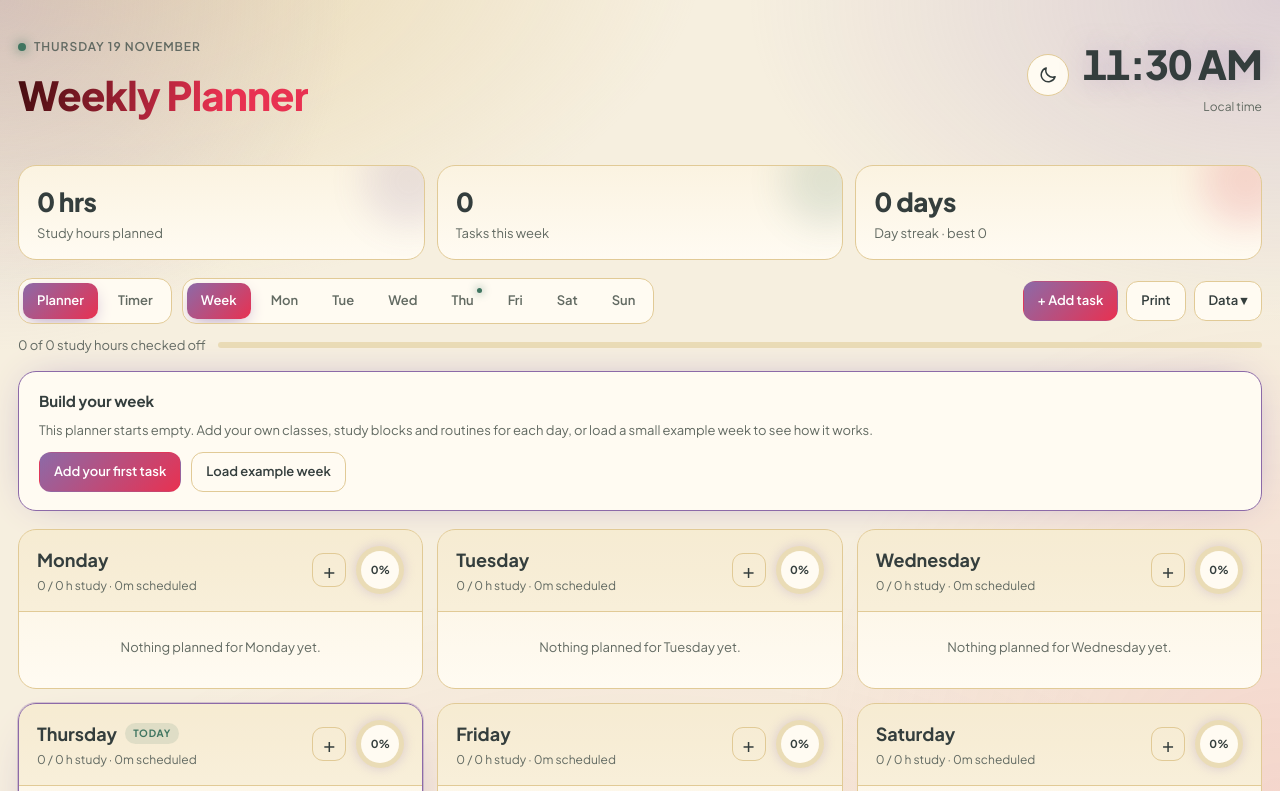
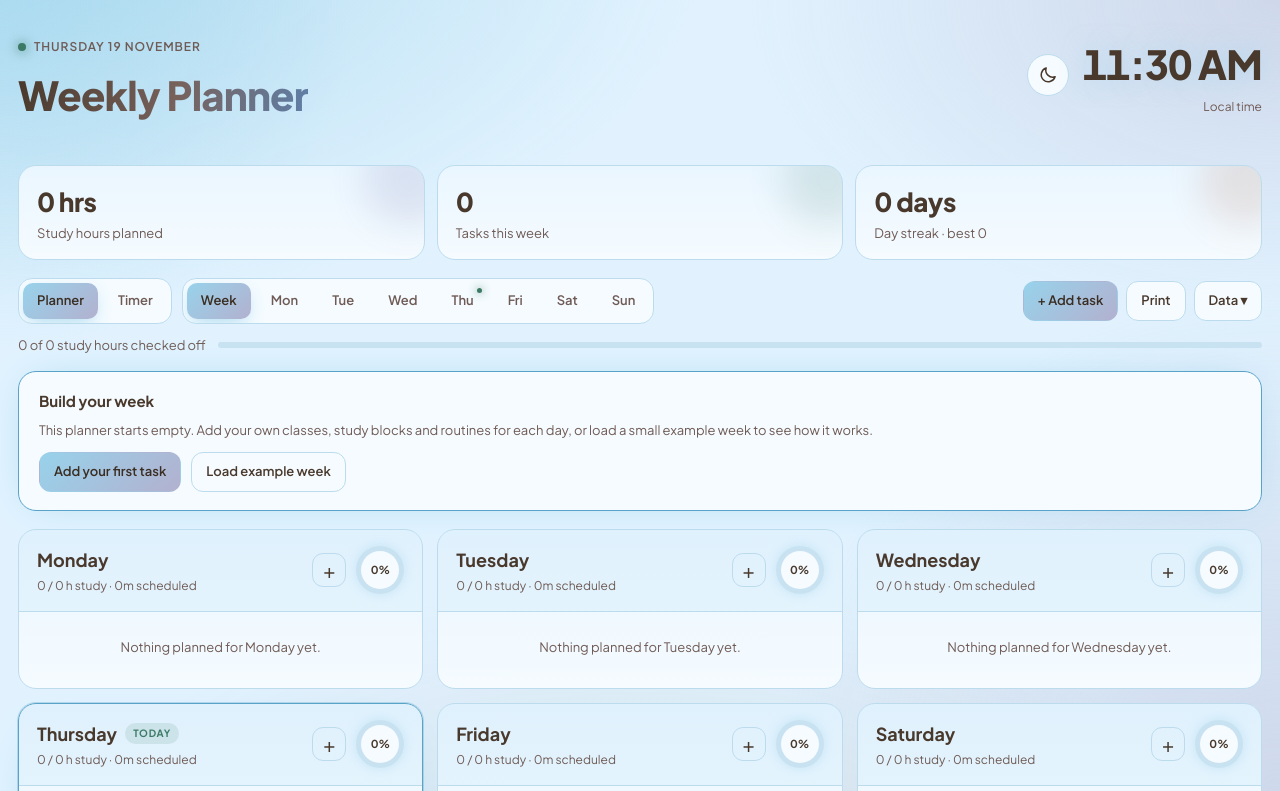
Before and after one commit to HMZYMN/Weekly-Planner, a plain HTML site: page index.html in a window 1280 px wide. Both pictures are taken after a click on the button "Switch to light theme". Shown: the top 791 px of the page. Drawn offline with Linux system fonts and the light colour scheme.

Commit message:
Add files via upload

```diff
--- a/index.html
+++ b/index.html
@@ -7,7 +7,7 @@
 <link rel="manifest" href="manifest.webmanifest">
 <link rel="icon" href="icon-192.png" type="image/png">
 <link rel="apple-touch-icon" href="apple-touch-icon.png">
-<meta name="theme-color" content="#1b2120">
+<meta name="theme-color" content="#2a211a">
 <meta name="mobile-web-app-capable" content="yes">
 <meta name="apple-mobile-web-app-capable" content="yes">
 <meta name="apple-mobile-web-app-title" content="Planner">
@@ -16,30 +16,31 @@
 <script>try{var _t=localStorage.getItem("weeklyPlannerTheme");document.documentElement.dataset.theme=_t==="light"?"light":"dark"}catch(e){document.documentElement.dataset.theme="dark"}</script>
 <style>
 html{background:var(--bg)}
+/* Palette: 98d2eb sky blue, e1f2fe alice blue, b2b1cf periwinkle, 77625c taupe grey, 49392c taupe */
 :root,:root[data-theme="dark"]{
 color-scheme:dark;
---bg:#1b2120;--surface:#262f2e;--surface2:#343E3D;--line:#455250;--line-strong:#5a6966;
---ink:#F4ECDA;--ink-soft:#DCD2BC;--muted:#B9AD90;--muted2:#818B86;--track:#43504e;
---accent:#AB92BF;--accent-strong:#AB92BF;--accent2:#E83151;--sand:#E1CA96;--deep:#440D0F;
---study:#AB92BF;--class:#E1CA96;--lab:#E83151;--gym:#C56C9A;--travel:#8E9A96;--personal:#8FB3A3;--ok:#8FB3A3;
---miss:#F0627B;--miss-text:#A68A8E;--warn:#E1CA96;--hot:#E83151;
---grad:linear-gradient(135deg,#8a6aa6,#E83151);--grad-bar:linear-gradient(90deg,#AB92BF,#E83151);--on-accent:#fff;
---hover:#ffffff0d;--hover2:#ffffff17;--tint:#ffffff08;--tick:#1b2120;
---shadow-c:#000a;--backdrop:#000b;--glow1:#AB92BF3d;--glow2:#E8315124;
---page-bg:radial-gradient(900px 520px at 6% -8%,#AB92BF2e,transparent 70%),radial-gradient(760px 460px at 100% 0,#E831512a,transparent 70%),radial-gradient(900px 520px at 50% 118%,#440D0F,transparent 70%),#1b2120;
---h1-grad:linear-gradient(100deg,#F4ECDA,#E1CA96 55%,#AB92BF)}
+--bg:#2a211a;--surface:#352a21;--surface2:#49392c;--line:#5d4b3e;--line-strong:#77625c;
+--ink:#e1f2fe;--ink-soft:#c8dbe8;--muted:#b2b1cf;--muted2:#8d8590;--track:#5a483b;
+--accent:#98d2eb;--accent-strong:#98d2eb;--accent2:#b2b1cf;--sky:#98d2eb;--peri:#b2b1cf;
+--study:#b2b1cf;--class:#98d2eb;--lab:#E0A184;--gym:#D69BB5;--travel:#A8938C;--personal:#8CC4AE;--ok:#8CC4AE;
+--miss:#EE8E8E;--miss-text:#a8908f;--warn:#E6C98F;--hot:#EE9A6B;
+--grad:linear-gradient(135deg,#98d2eb,#b2b1cf);--grad-bar:linear-gradient(90deg,#98d2eb,#b2b1cf);--on-accent:#3a2d22;
+--hover:#ffffff0d;--hover2:#ffffff17;--tint:#ffffff08;--tick:#2a211a;
+--shadow-c:#000a;--backdrop:#1c1510cc;--glow1:#98d2eb3a;--glow2:#b2b1cf2a;
+--page-bg:radial-gradient(900px 520px at 6% -8%,#98d2eb2a,transparent 70%),radial-gradient(760px 460px at 100% 0,#b2b1cf26,transparent 70%),radial-gradient(900px 520px at 50% 118%,#77625c55,transparent 70%),#2a211a;
+--h1-grad:linear-gradient(100deg,#e1f2fe,#98d2eb 55%,#b2b1cf)}
 :root[data-theme="light"]{
 color-scheme:light;
---bg:#F6EFDF;--surface:#FFFBF2;--surface2:#FBF3E1;--line:#E1CA96;--line-strong:#C9AE6E;
---ink:#343E3D;--ink-soft:#4B5755;--muted:#626A62;--muted2:#9A9F95;--track:#EADCB6;
---accent:#AB92BF;--accent-strong:#8C6AA8;--accent2:#E83151;--sand:#E1CA96;--deep:#440D0F;
---study:#7D5F9B;--class:#A5802F;--lab:#D4203F;--gym:#A8487A;--travel:#5F6C68;--personal:#3F7560;--ok:#3F7560;
---miss:#C41E3D;--miss-text:#9B7F84;--warn:#8A5A00;--hot:#E83151;
---grad:linear-gradient(135deg,#8C6AA8,#E83151);--grad-bar:linear-gradient(90deg,#AB92BF,#E83151);--on-accent:#fff;
---hover:#440D0F0d;--hover2:#440D0F17;--tint:#E1CA9633;--tick:#FFFBF2;
---shadow-c:#440D0F40;--backdrop:#343E3D99;--glow1:#AB92BF55;--glow2:#E8315122;
---page-bg:radial-gradient(900px 520px at 6% -8%,#E1CA96aa,transparent 70%),radial-gradient(760px 460px at 100% 0,#AB92BF55,transparent 70%),radial-gradient(900px 520px at 50% 118%,#E8315118,transparent 70%),#F6EFDF;
---h1-grad:linear-gradient(100deg,#440D0F,#E83151 70%)}
+--bg:#e1f2fe;--surface:#f5fbff;--surface2:#eaf6ff;--line:#bcdcee;--line-strong:#8fb9d3;
+--ink:#49392c;--ink-soft:#5f4d42;--muted:#6f5b55;--muted2:#9a8d8a;--track:#c9e2f1;
+--accent:#98d2eb;--accent-strong:#5aa3c8;--accent2:#b2b1cf;--sky:#98d2eb;--peri:#b2b1cf;
+--study:#6a68a3;--class:#2f81a8;--lab:#a85e3c;--gym:#9a5578;--travel:#77625c;--personal:#3c7a66;--ok:#3c7a66;
+--miss:#b3403f;--miss-text:#9a8283;--warn:#8a5a00;--hot:#c0532b;
+--grad:linear-gradient(135deg,#98d2eb,#b2b1cf);--grad-bar:linear-gradient(90deg,#98d2eb,#b2b1cf);--on-accent:#3a2d22;
+--hover:#49392c0d;--hover2:#49392c17;--tint:#98d2eb22;--tick:#f5fbff;
+--shadow-c:#49392c33;--backdrop:#49392c88;--glow1:#98d2eb77;--glow2:#b2b1cf66;
+--page-bg:radial-gradient(900px 520px at 6% -8%,#98d2eb99,transparent 70%),radial-gradient(760px 460px at 100% 0,#b2b1cf66,transparent 70%),radial-gradient(900px 520px at 50% 118%,#77625c22,transparent 70%),#e1f2fe;
+--h1-grad:linear-gradient(100deg,#49392c,#77625c 55%,#5f7fa8)}
 :root{box-sizing:border-box;padding-top:env(safe-area-inset-top,0px);padding-bottom:env(safe-area-inset-bottom,0px)}
 html{height:auto;scroll-padding-top:env(safe-area-inset-top,0px)}
 *,*::before,*::after{box-sizing:inherit}
@@ -494,7 +495,7 @@ function cue(name){
 function confetti(x,y){
   const c=$("fx"),ctx=c.getContext("2d"),dpr=devicePixelRatio||1;
   c.width=innerWidth*dpr;c.height=innerHeight*dpr;ctx.setTransform(dpr,0,0,dpr,0,0);
-  const cols=["#AB92BF","#E83151","#E1CA96","#C56C9A","#8FB3A3"];
+  const cols=["#98d2eb","#b2b1cf","#77625c","#E6C98F","#D69BB5"];
   const ps=Array.from({length:120},()=>({x,y,vx:(Math.random()-.5)*15,vy:-Math.random()*13-4,w:5+Math.random()*6,h:3+Math.random()*5,r:Math.random()*6,vr:(Math.random()-.5)*.4,c:cols[Math.random()*5|0],l:0}));
   let t0=performance.now();
   (function f(t){
@@ -744,7 +745,7 @@ document.addEventListener("visibilitychange",()=>{if(!document.hidden)checkNotif
 const htmlEl=document.documentElement;
 function applyTheme(t,save){
   htmlEl.dataset.theme=t;
-  const m=document.querySelector('meta[name="theme-color"]');if(m)m.content=t==="light"?"#F6EFDF":"#1b2120";
+  const m=document.querySelector('meta[name="theme-color"]');if(m)m.content=t==="light"?"#e1f2fe":"#2a211a";
   $("themeBtn").setAttribute("aria-label",t==="light"?"Switch to dark theme":"Switch to light theme");
   if(save){try{localStorage.setItem("weeklyPlannerTheme",t)}catch(e){}}
 }
--- a/sw.js
+++ b/sw.js
@@ -1,5 +1,5 @@
 // Bump this number whenever you update index.html so phones refresh their saved copy.
-const CACHE = "weekly-planner-v10";
+const CACHE = "weekly-planner-v11";
 const FILES = ["./", "./index.html", "./manifest.webmanifest", "./icon-192.png", "./icon-512.png", "./apple-touch-icon.png"];
 
 self.addEventListener("install", e => {
```
Also changed, not shown: apple-touch-icon.png, icon-192.png, icon-512.png, manifest.webmanifest.
